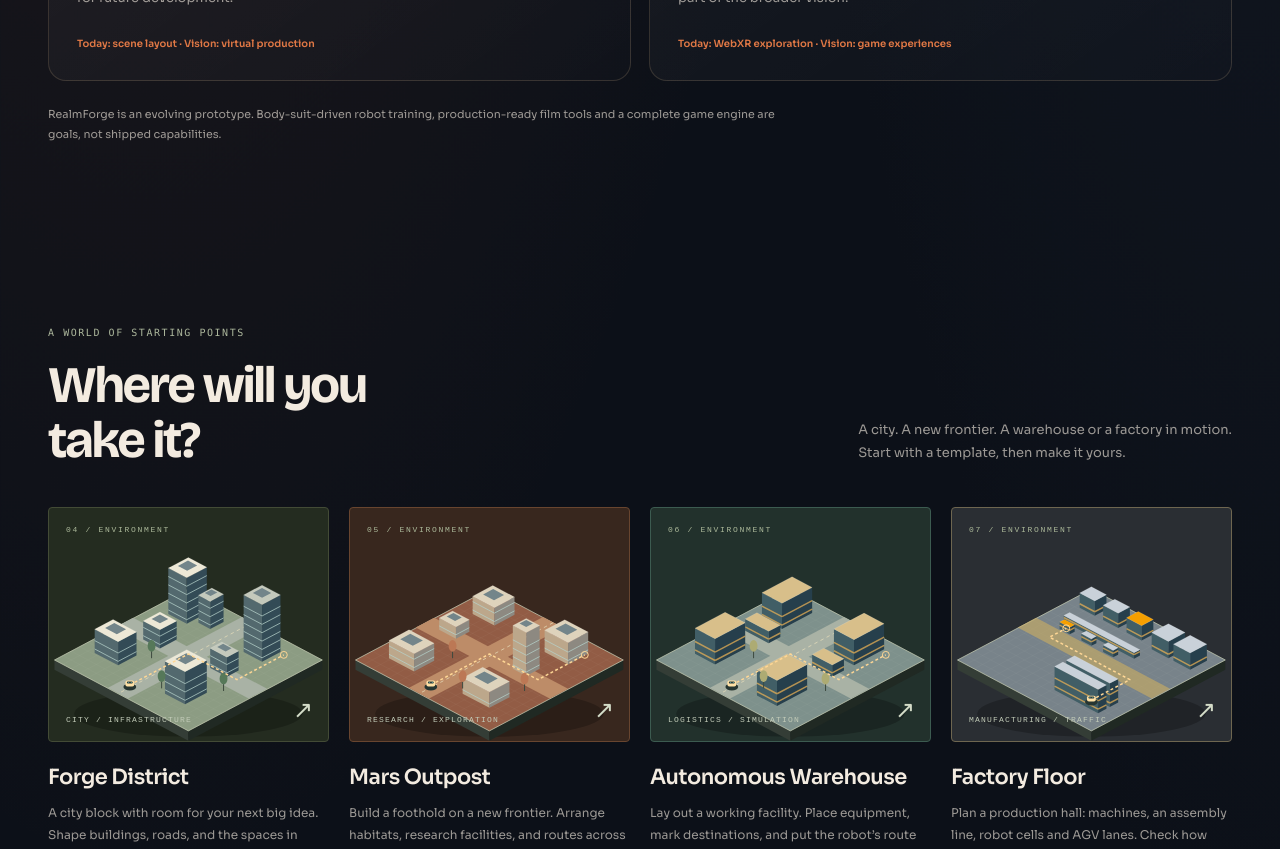
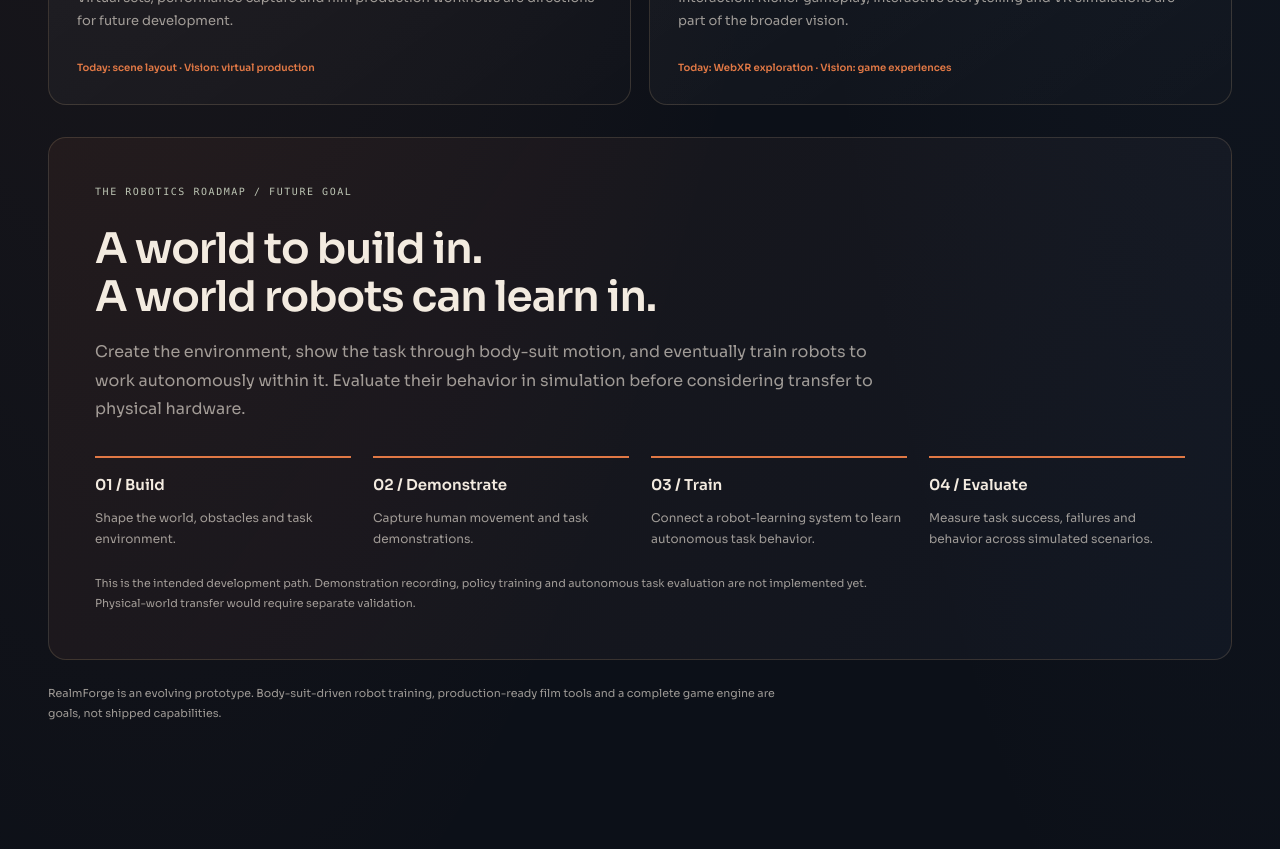
Before and after one commit to abelxmendoza/RealmForge-XR, a React (Vite) app: page / in a window 1280 px wide. Shown: the part 1720-2569 px from the top of the page. Built offline with nearby package versions, Linux system fonts and the light colour scheme.

Commit message:
Present autonomous robot learning roadmap on landing page

```diff
--- a/src/landing/LandingPage.tsx
+++ b/src/landing/LandingPage.tsx
@@ -242,7 +242,7 @@ export default function LandingPage() {
             <article className="rf-credit-card">
               <span className="rf-credit-label">01 / ROBOTICS</span>
               <h3>Build a world.<br />Teach through motion.</h3>
-              <p>Create environments and experiment with robot routes and obstacles. The longer-term goal is to use body-suit demonstrations inside those worlds to support robot learning.</p>
+              <p>Create environments and experiment with robot routes and obstacles. The longer-term goal is to demonstrate tasks through human motion, then train and evaluate robots to perform those tasks autonomously inside the simulated world.</p>
               <span className="rf-credit-action">Today: navigation sandbox · Vision: robot training</span>
             </article>
             <article className="rf-credit-card">
@@ -263,6 +263,18 @@ export default function LandingPage() {
               <p>Explore editable worlds through WebXR and experiment with spatial interaction. Richer gameplay, interactive storytelling and VR simulations are part of the broader vision.</p>
               <span className="rf-credit-action">Today: WebXR exploration · Vision: game experiences</span>
             </article>
+          </div>
+          <div className="rf-training-vision" aria-labelledby="training-heading">
+            <p className="rf-eyebrow">THE ROBOTICS ROADMAP / FUTURE GOAL</p>
+            <h3 id="training-heading">A world to build in.<br />A world robots can learn in.</h3>
+            <p>Create the environment, show the task through body-suit motion, and eventually train robots to work autonomously within it. Evaluate their behavior in simulation before considering transfer to physical hardware.</p>
+            <ol className="rf-training-steps" aria-label="Robot learning roadmap">
+              <li><strong>01 / Build</strong><span>Shape the world, obstacles and task environment.</span></li>
+              <li><strong>02 / Demonstrate</strong><span>Capture human movement and task demonstrations.</span></li>
+              <li><strong>03 / Train</strong><span>Connect a robot-learning system to learn autonomous task behavior.</span></li>
+              <li><strong>04 / Evaluate</strong><span>Measure task success, failures and behavior across simulated scenarios.</span></li>
+            </ol>
+            <p className="rf-credit-note">This is the intended development path. Demonstration recording, policy training and autonomous task evaluation are not implemented yet. Physical-world transfer would require separate validation.</p>
           </div>
           <p className="rf-credit-note">RealmForge is an evolving prototype. Body-suit-driven robot training, production-ready film tools and a complete game engine are goals, not shipped capabilities.</p>
         </section>
--- a/src/landing/landing.css
+++ b/src/landing/landing.css
@@ -342,3 +342,13 @@ body { margin: 0; background: #0c1018; }
 .rf-usecase-grid .rf-credit-action { line-height: 1.7; font-size: 10px; }
 @media (max-width: 600px) { .rf-usecase-grid { grid-template-columns: 1fr; } }
 .rf-hero h1 { font-size: clamp(46px, 5.3vw, 78px); letter-spacing: -2.5px; }
+
+.rf-training-vision { margin-top: 32px; padding: clamp(24px, 4vw, 46px); border: 1px solid var(--rf-line); border-radius: 18px; background: linear-gradient(125deg, #e0784512, #7fa1ff0a); }
+.rf-training-vision h3 { font-size: clamp(28px, 3.3vw, 44px); line-height: 1.15; letter-spacing: -1px; margin: 16px 0; }
+.rf-training-vision > p:not(.rf-eyebrow) { color: var(--rf-muted); line-height: 1.8; max-width: 800px; }
+.rf-training-steps { display: grid; grid-template-columns: repeat(4, minmax(0, 1fr)); gap: 22px; padding: 0; margin: 32px 0 0; list-style: none; }
+.rf-training-steps li { border-top: 2px solid var(--rf-orange); padding-top: 16px; }
+.rf-training-steps strong { display: block; font-size: 15px; margin-bottom: 10px; }
+.rf-training-steps span { display: block; font-size: 12px; line-height: 1.8; color: var(--rf-muted); }
+@media (max-width: 760px) { .rf-training-steps { grid-template-columns: repeat(2, minmax(0, 1fr)); } }
+@media (max-width: 440px) { .rf-training-steps { grid-template-columns: 1fr; } }
```
